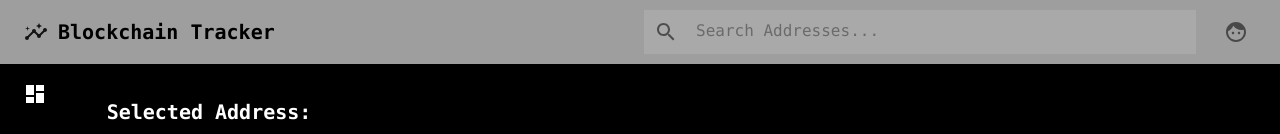
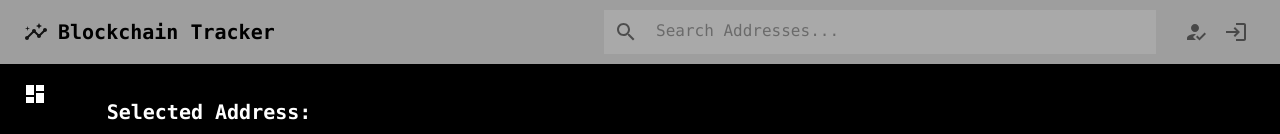
Before and after one commit to cs130-w22/Group-B6, a React (Create React App) app in the folder blockchain-tracker-frontend/: page / in a window 1280 px wide. Shown: the top 134 px of the page. Built offline with nearby package versions, Linux system fonts and the light colour scheme.

Commit message:
Added Signup Button in Header

```diff
--- a/blockchain-tracker-frontend/src/header/index.js
+++ b/blockchain-tracker-frontend/src/header/index.js
@@ -8,6 +8,7 @@ import InsightsIcon from '@mui/icons-material/Insights';
 import SearchIcon from '@mui/icons-material/Search';
 import {Link} from "react-router-dom";
 import {useState} from "react";
+import HowToRegIcon from '@mui/icons-material/HowToReg';
 
 const useStyles = makeStyles({
     title: {
@@ -46,9 +47,9 @@ function Header({visitor, search, setSelectedAddress}) {
                         <InputBase sx={{ ml: 1, flex: 1, width: 500}} value={address} onChange={(e) => setAddress(e.target.value)} placeholder="Search Addresses..." inputProps={{ 'aria-label': 'Search Addresses...' }}/>
                     </Box>
                 }
-                <IconButton href={visitor ? "/login" : "/login"}>
-                    { visitor ?  <LoginIcon/> :  <FaceIcon/> }
-                </IconButton>
+                { visitor && <IconButton href={"/signup"}><HowToRegIcon/></IconButton> }
+                { visitor && <IconButton href={"/login"}><LoginIcon/></IconButton> }
+                { !visitor && <IconButton href={"/"}><FaceIcon/></IconButton> }
             </Toolbar>
         </AppBar>
     )
--- a/blockchain-tracker-frontend/src/home/index.js
+++ b/blockchain-tracker-frontend/src/home/index.js
@@ -26,7 +26,7 @@ function Home() {
     const [selectedAddress, setSelectedAddress] = useState('');
 
     return <div className={classes.background}>
-        <Header visitor={false} search={true} setSelectedAddress={setSelectedAddress}/>
+        <Header visitor={true} search={true} setSelectedAddress={setSelectedAddress}/>
         <Grid container>
             <Grid container item xs={1} direction={'column'} sx={{backgroundColor: 'black', alignItems: 'start'}}>
                 <IconButton onClick={() => setPage(0)}>
```
